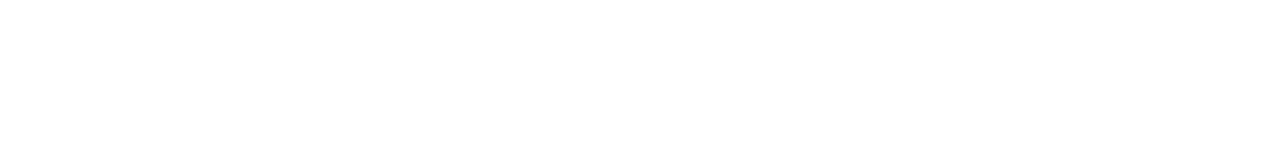
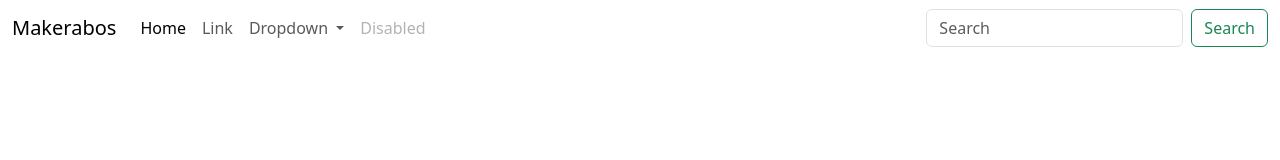
Before and after one commit to reis-bits/portfolio-makerabos, a website: page index.html in a window 1280 px wide. Drawn offline with Linux system fonts and the light colour scheme.

Commit message:
file structure

```diff
--- a/index.html
+++ b/index.html
@@ -7,6 +7,41 @@
     <link rel="stylesheet" href="assets/css/style.css">
 </head>
 <body>
-
+    <nav class="navbar navbar-expand-lg bg-body-primary">
+        <div class="container-fluid">
+          <a class="navbar-brand" href="#">Makerabos</a>
+          <button class="navbar-toggler" type="button" data-bs-toggle="collapse" data-bs-target="#navbarSupportedContent" aria-controls="navbarSupportedContent" aria-expanded="false" aria-label="Toggle navigation">
+            <span class="navbar-toggler-icon"></span>
+          </button>
+          <div class="collapse navbar-collapse" id="navbarSupportedContent">
+            <ul class="navbar-nav me-auto mb-2 mb-lg-0">
+              <li class="nav-item">
+                <a class="nav-link active" aria-current="page" href="#">Home</a>
+              </li>
+              <li class="nav-item">
+                <a class="nav-link" href="#">Link</a>
+              </li>
+              <li class="nav-item dropdown">
+                <a class="nav-link dropdown-toggle" href="#" role="button" data-bs-toggle="dropdown" aria-expanded="false">
+                  Dropdown
+                </a>
+                <ul class="dropdown-menu">
+                  <li><a class="dropdown-item" href="#">Action</a></li>
+                  <li><a class="dropdown-item" href="#">Another action</a></li>
+                  <li><hr class="dropdown-divider"></li>
+                  <li><a class="dropdown-item" href="#">Something else here</a></li>
+                </ul>
+              </li>
+              <li class="nav-item">
+                <a class="nav-link disabled" aria-disabled="true">Disabled</a>
+              </li>
+            </ul>
+            <form class="d-flex" role="search">
+              <input class="form-control me-2" type="search" placeholder="Search" aria-label="Search">
+              <button class="btn btn-outline-success" type="submit">Search</button>
+            </form>
+          </div>
+        </div>
+      </nav>
 </body>
 </html>
```
Also changed, not shown: scss/style.scss (+12 -0 lines), scss/components/_mixins.scss (added), scss/sections/_comissions.scss (added), scss/sections/_contact.scss (added), scss/sections/_footer.scss (added), scss/sections/_intro.scss (added), scss/sections/_navbar.scss (added).
